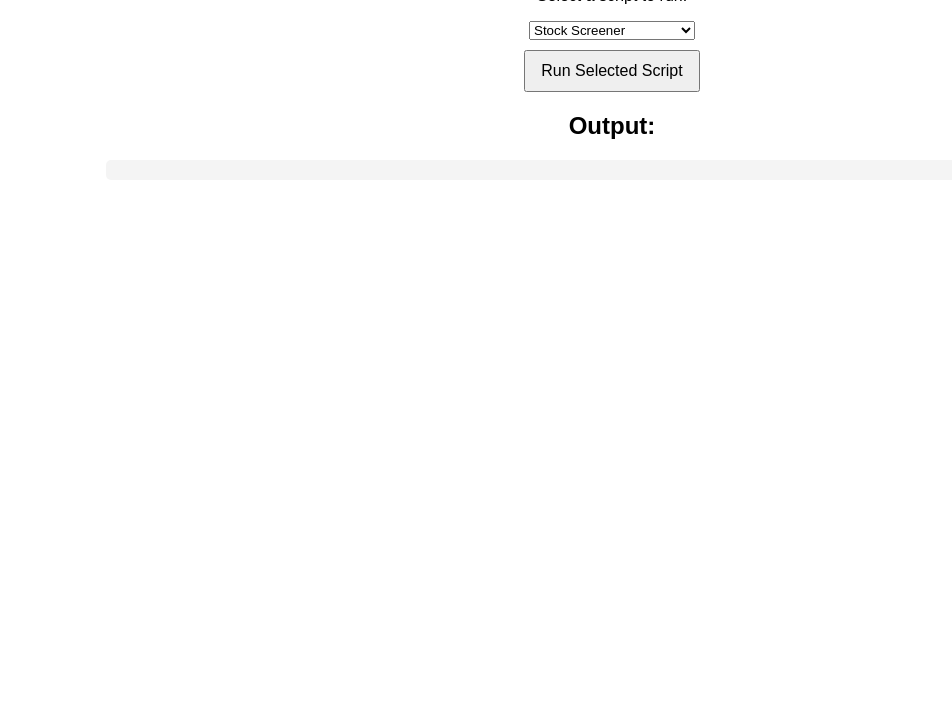
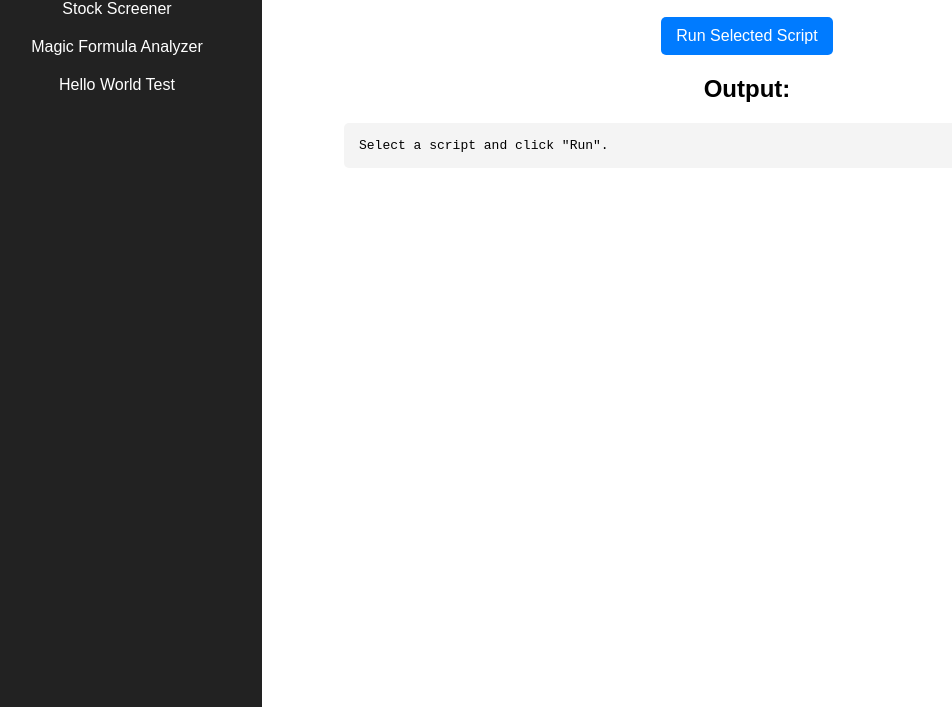
Before and after one commit to asherwuzhere/refactored-waffle, a plain HTML site: page index.html in a window 1280 px wide. Shown: the part 93-800 px from the top of the page, without its empty margins (28-980 px from the left). Drawn offline with Linux system fonts and the light colour scheme.

Commit message:
Update index.html

```diff
--- a/index.html
+++ b/index.html
@@ -3,42 +3,142 @@
 <head>
     <meta charset="UTF-8">
     <meta name="viewport" content="width=device-width, initial-scale=1.0">
-    <title>Run Pre-Written Python Scripts</title>
+    <title>Run My Python Scripts</title>
     <script src="https://cdn.jsdelivr.net/pyodide/v0.23.4/full/pyodide.js"></script>
     <style>
-        body { font-family: Arial, sans-serif; text-align: center; margin: 20px; }
-        button { margin-top: 10px; padding: 10px 15px; font-size: 16px; }
-        pre { background: #f4f4f4; padding: 10px; white-space: pre-wrap; text-align: left; width: 80%; margin: 10px auto; border-radius: 5px; }
+        body {
+            font-family: Arial, sans-serif;
+            margin: 0;
+            display: flex;
+            min-height: 100vh;
+        }
+
+        /* Sidebar styles */
+        .sidebar {
+            width: 250px;
+            background: #222;
+            color: white;
+            padding: 20px;
+            height: 100vh;
+            position: fixed;
+            left: 0;
+            top: 0;
+        }
+
+        .sidebar h2 {
+            font-size: 22px;
+            text-align: center;
+        }
+
+        .sidebar ul {
+            list-style-type: none;
+            padding: 0;
+        }
+
+        .sidebar ul li {
+            padding: 10px;
+            cursor: pointer;
+            border-radius: 5px;
+            transition: 0.3s;
+            text-align: center;
+        }
+
+        .sidebar ul li:hover {
+            background: #444;
+        }
+
+        .sidebar ul li.active {
+            background: #007bff;
+        }
+
+        /* Main content area */
+        .main-content {
+            flex-grow: 1;
+            margin-left: 270px; /* Space for sidebar */
+            padding: 20px;
+            text-align: center;
+        }
+
+        button {
+            margin-top: 10px;
+            padding: 10px 15px;
+            font-size: 16px;
+            cursor: pointer;
+            background: #007bff;
+            color: white;
+            border: none;
+            border-radius: 5px;
+            transition: 0.3s;
+        }
+
+        button:hover {
+            background: #0056b3;
+        }
+
+        pre {
+            background: #f4f4f4;
+            padding: 15px;
+            white-space: pre-wrap;
+            text-align: left;
+            width: 80%;
+            margin: 20px auto;
+            border-radius: 5px;
+            font-family: monospace;
+            overflow-x: auto;
+        }
     </style>
 </head>
 <body>
-    <h1>Run My Python Programs</h1>
 
-    <p>Select a script to run:</p>
-    <select id="scriptSelector">
-        <option value="stockscreener.py">Stock Screener</option>
-        <option value="magicformula.py">Magic Formula Analyzer</option>
-        <option value="hello.py">Hello World Test</option>
-    </select>
-    <br>
-    <button onclick="runPythonScript()">Run Selected Script</button>
+    <!-- Sidebar -->
+    <div class="sidebar">
+        <h2>Python Scripts</h2>
+        <ul>
+            <li class="script-option" data-script="stockscreener.py">Stock Screener</li>
+            <li class="script-option" data-script="magicformula.py">Magic Formula Analyzer</li>
+            <li class="script-option" data-script="hello.py">Hello World Test</li>
+        </ul>
+    </div>
 
-    <h2>Output:</h2>
-    <pre id="output"></pre>
+    <!-- Main Content -->
+    <div class="main-content">
+        <h1>Run My Python Scripts</h1>
+
+        <button onclick="runPythonScript()">Run Selected Script</button>
+
+        <h2>Output:</h2>
+        <pre id="output">Select a script and click "Run".</pre>
+    </div>
 
     <script>
+        let selectedScript = "";
+
+        // Add event listener to each script in the sidebar
+        document.querySelectorAll(".script-option").forEach(item => {
+            item.addEventListener("click", function() {
+                document.querySelectorAll(".script-option").forEach(el => el.classList.remove("active"));
+                this.classList.add("active");
+                selectedScript = this.getAttribute("data-script");
+            });
+        });
+
         async function runPythonScript() {
             let outputElement = document.getElementById("output");
-            let scriptName = document.getElementById("scriptSelector").value;
+
+            if (!selectedScript) {
+                outputElement.textContent = "Please select a script first!";
+                return;
+            }
+
             outputElement.textContent = "Loading script...";
 
             try {
-                let response = await fetch(scriptName);
+                let response = await fetch(selectedScript);
                 let scriptContent = await response.text();
 
                 let pyodide = await loadPyodide();
 
-                // Redirect Python print output to JavaScript console
+                // Redirect Python print output to JavaScript
                 pyodide.runPython(`
                     import sys
                     from io import StringIO
@@ -56,5 +156,6 @@
             }
         }
     </script>
+
 </body>
 </html>
```
